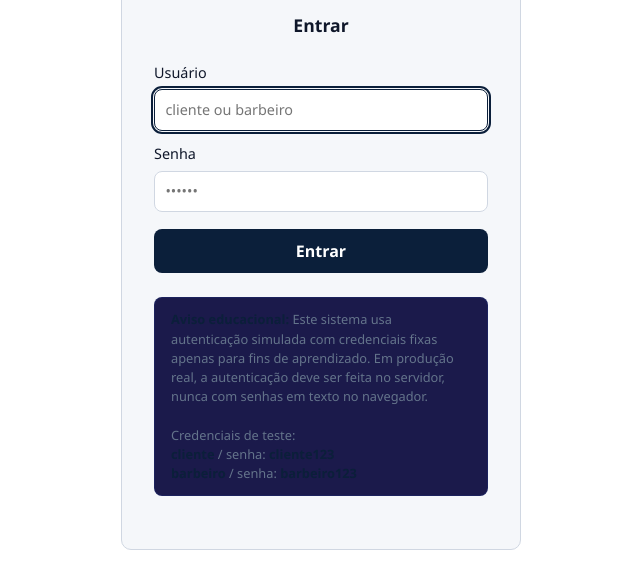
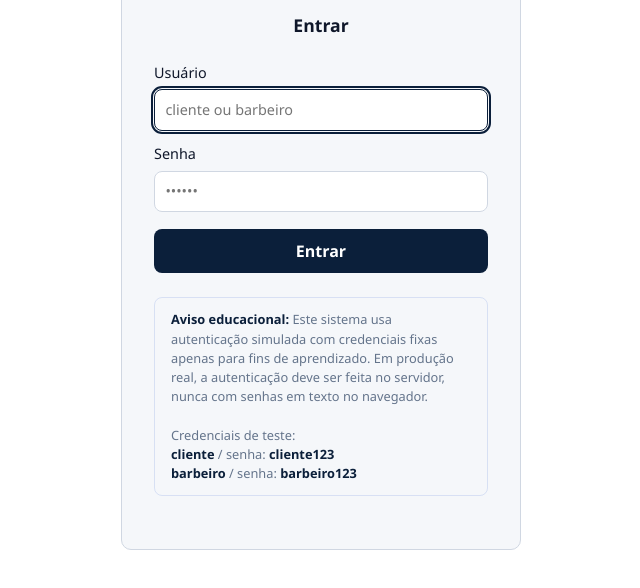
Before and after one commit to lauragchiarello/aula-lucas, a plain HTML site: page index.html in a window 1280 px wide. Shown: the part 190-778 px from the top of the page, without its empty margins (319-959 px from the left). Drawn offline with Linux system fonts and the light colour scheme.

Commit message:
alteração da cor do fundo de aviso de segurança

```diff
--- a/css/estilos.css
+++ b/css/estilos.css
@@ -97,7 +97,7 @@ body {
 }
 
 .aviso-seguranca {
-  background: rgba(7, 6, 59, 0.918);
+
   border: 1px solid rgb(39 88 201 / 14%);
   border-radius: 8px;
   padding: 0.75rem 1rem;
```
